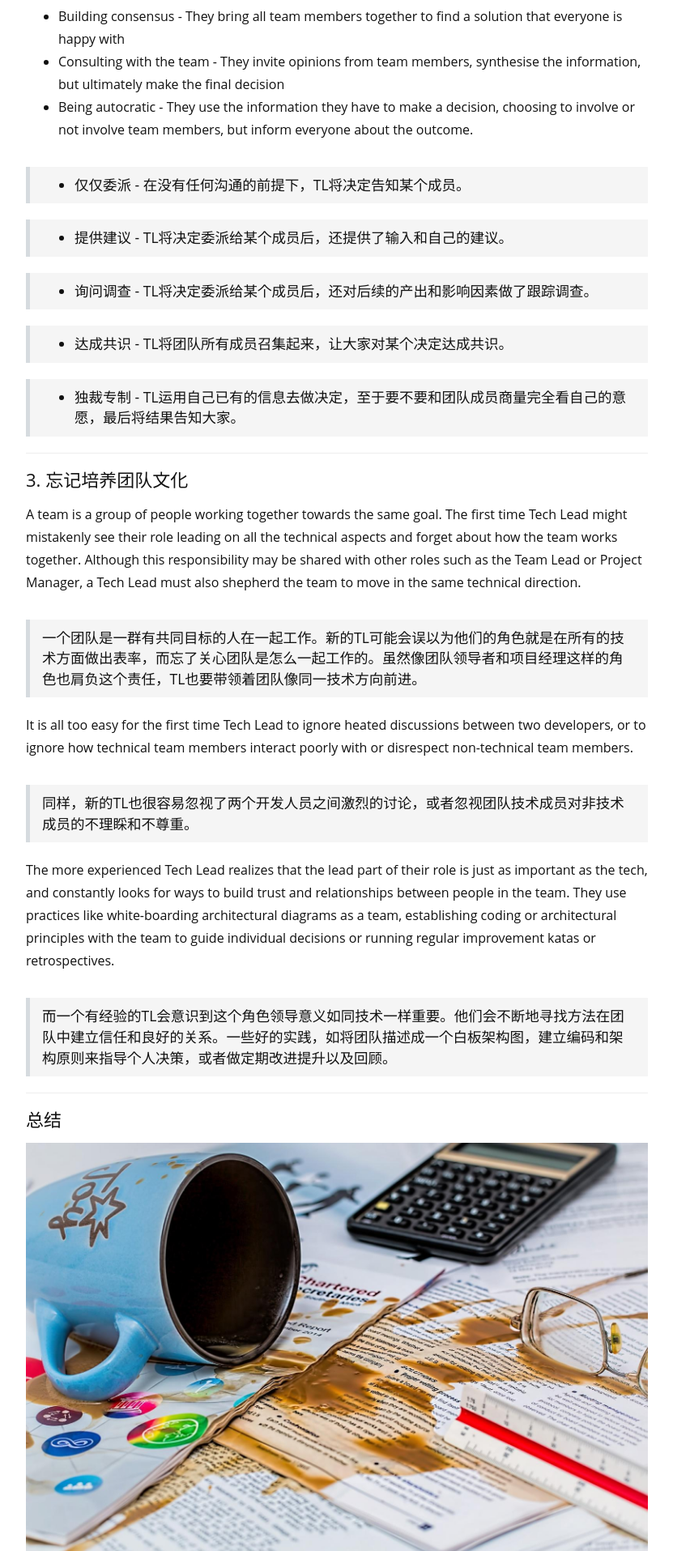
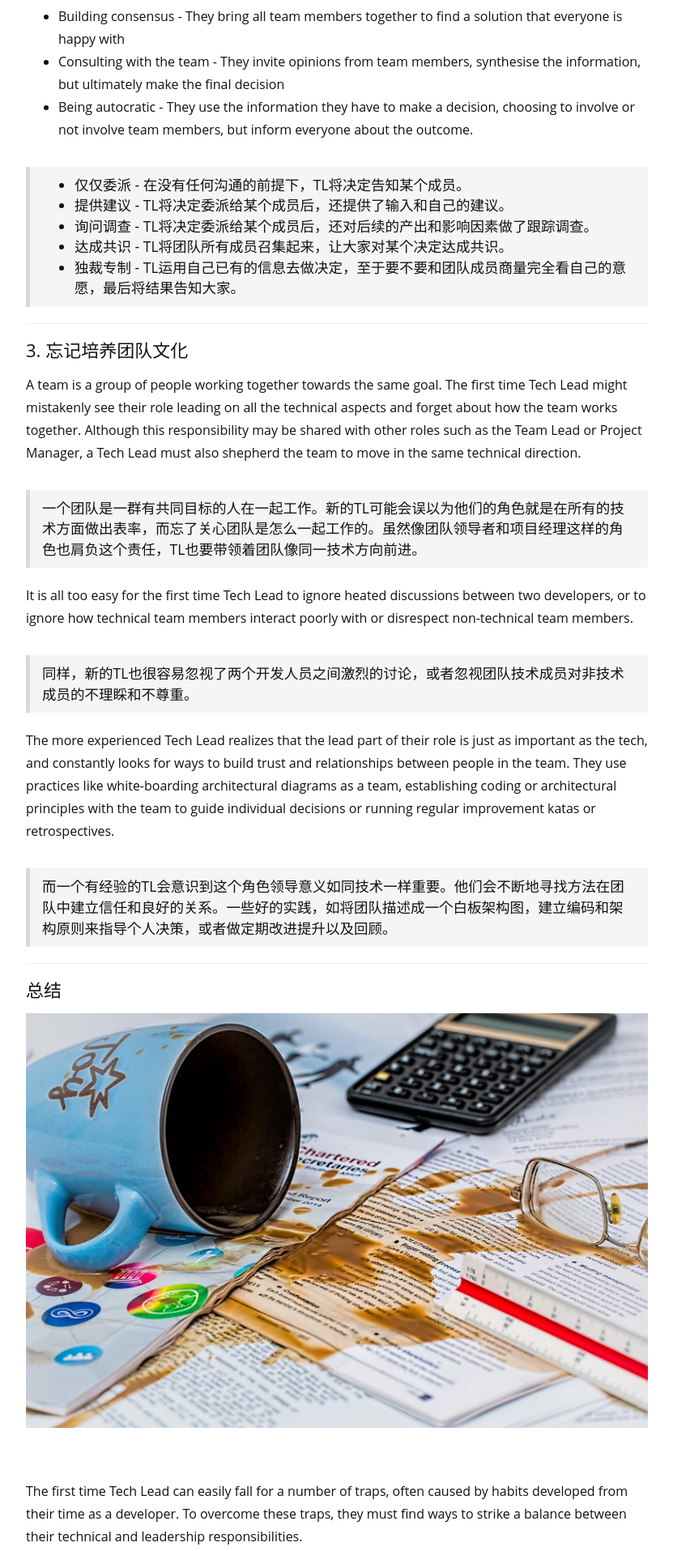
Before and after one commit to lemon123456/sjyuan-cc.github.io, a Jekyll site: the page built from _posts/2016-03-27-3-common-mistakes-of-first-time-tech-lead.md, in a window 1280 px wide. Shown: the part 3429-5344 px from the top of the page at 81% size, without its empty margins (224-1055 px from the left). Built offline with Jekyll 4.4.1, drawn with Linux system fonts in a browser that asks for light colours; nearby versions of some CDN libraries; comment, search, counter and statistics services are not loaded.

```diff
--- a/_posts/2016-03-27-3-common-mistakes-of-first-time-tech-lead.md
+++ b/_posts/2016-03-27-3-common-mistakes-of-first-time-tech-lead.md
@@ -73,14 +73,10 @@ The more experienced Tech Lead realizes there are different ways of making decis
 - Being autocratic - They use the information they have to make a decision, choosing to involve or not involve team members, but inform everyone about the outcome.
 
 >- 仅仅委派 - 在没有任何沟通的前提下，TL将决定告知某个成员。
-
->- 提供建议 - TL将决定委派给某个成员后，还提供了输入和自己的建议。
-
->- 询问调查 - TL将决定委派给某个成员后，还对后续的产出和影响因素做了跟踪调查。
-
->- 达成共识 - TL将团队所有成员召集起来，让大家对某个决定达成共识。
-
->- 独裁专制 - TL运用自己已有的信息去做决定，至于要不要和团队成员商量完全看自己的意愿，最后将结果告知大家。
+- 提供建议 - TL将决定委派给某个成员后，还提供了输入和自己的建议。
+- 询问调查 - TL将决定委派给某个成员后，还对后续的产出和影响因素做了跟踪调查。
+- 达成共识 - TL将团队所有成员召集起来，让大家对某个决定达成共识。
+- 独裁专制 - TL运用自己已有的信息去做决定，至于要不要和团队成员商量完全看自己的意愿，最后将结果告知大家。
 
 ---
 
```
